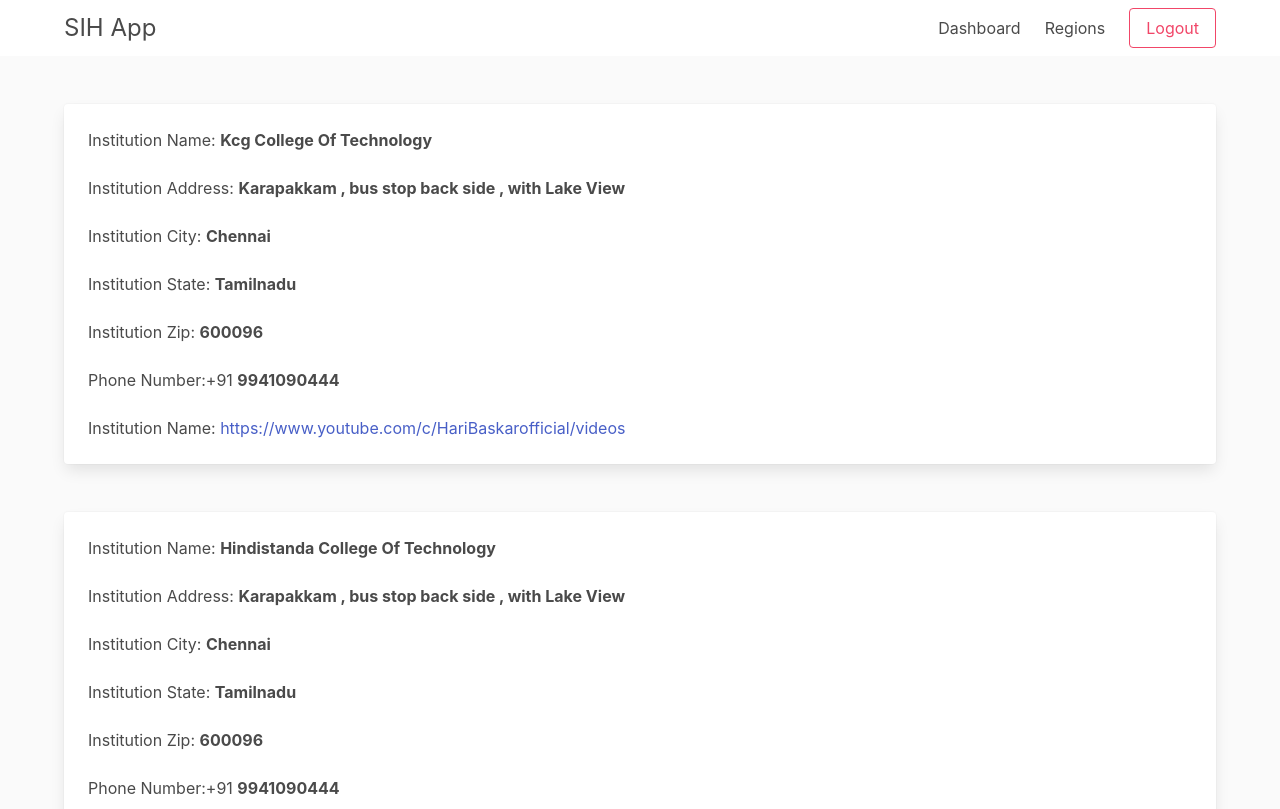
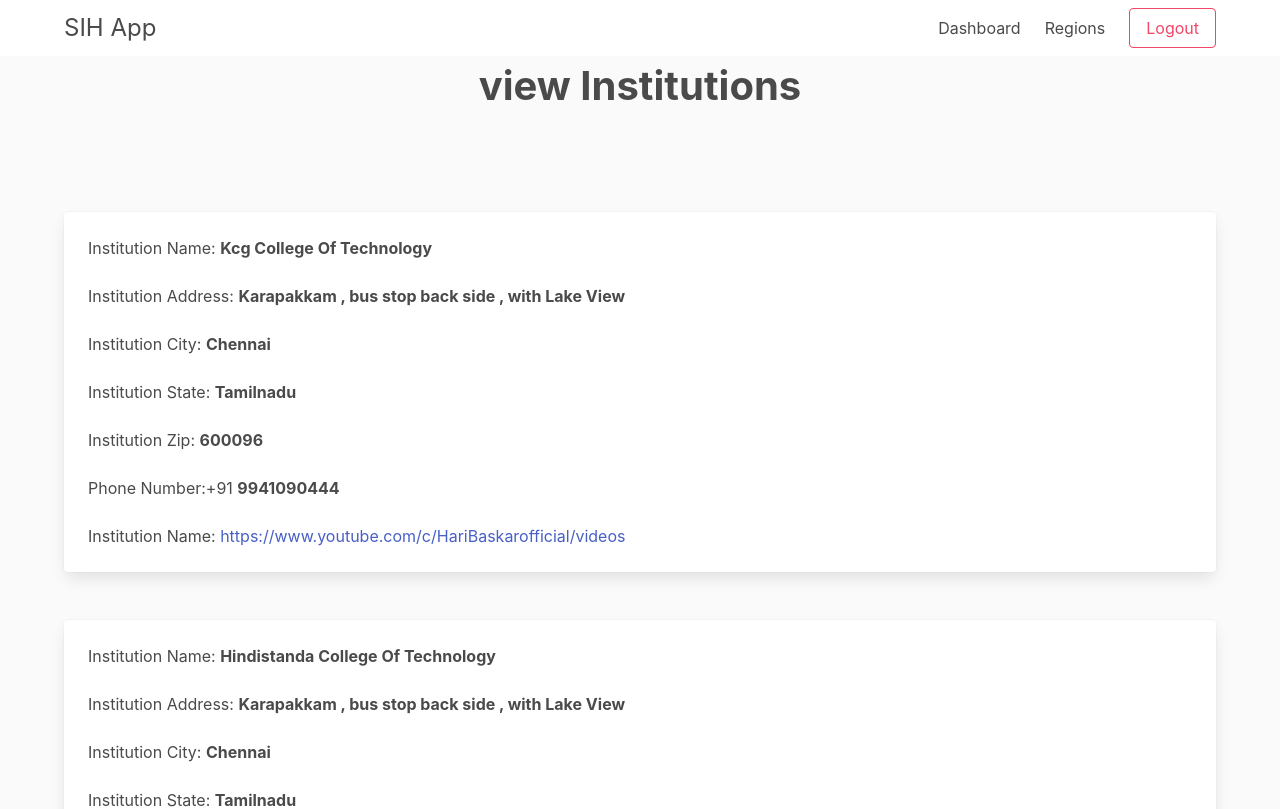
Before and after one commit to smartclash/SIH-Frontend, a Next.js app: page /admin/institution/view in a window 1280 px wide. Shown: the top 809 px of the page. Built offline with nearby package versions, Linux system fonts and the light colour scheme.

Commit message:
added title

```diff
--- a/pages/admin/institution/view.tsx
+++ b/pages/admin/institution/view.tsx
@@ -40,6 +40,9 @@
 const ViewInstitution: NextPage = () => (
     <>
         <section className='hero has-background-white-bis is-fullheight-with-navbar'>
+            <div className='mb-6'>
+                <p className='is-size-2 has-text-centered-desktop'><b>view Institutions</b></p>
+            </div>
             <div className='hero-body '>
                 < div className='container'>
                     {InstitutionView.map((tile, index) => (
```
